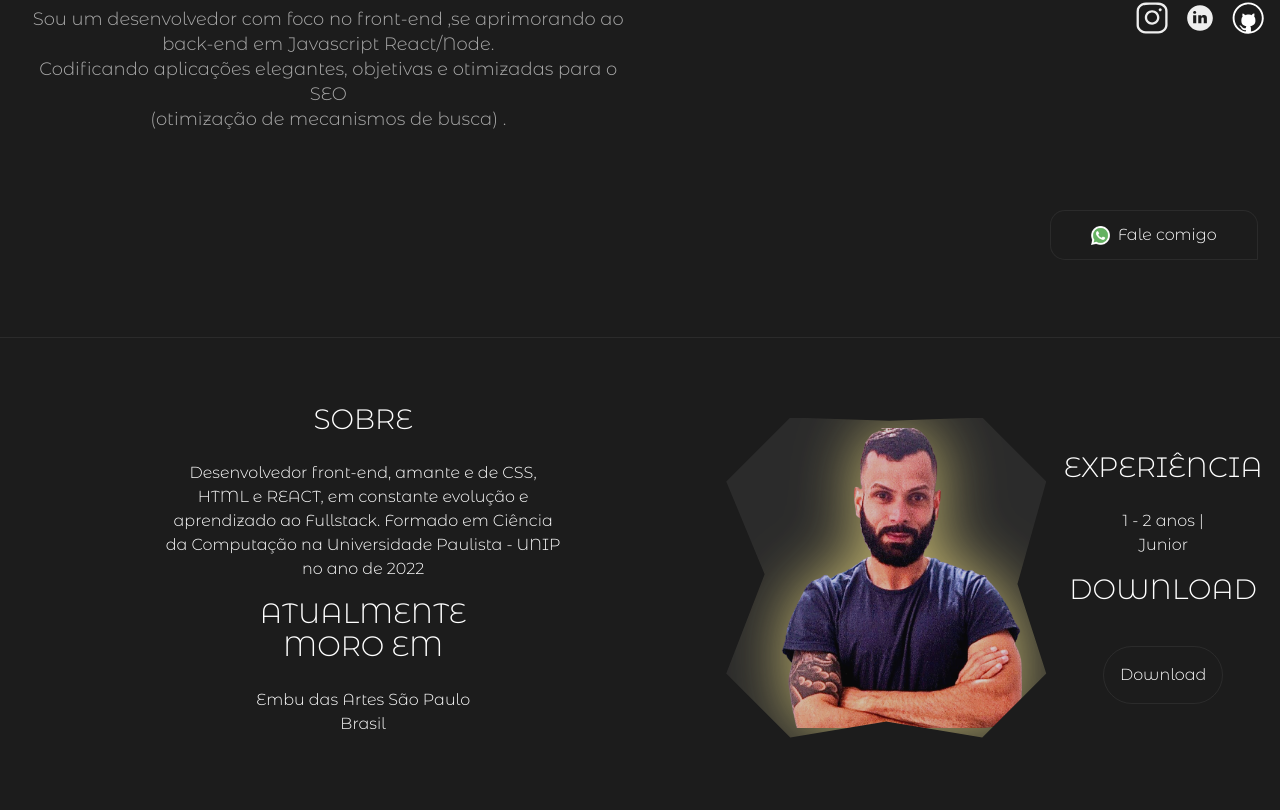
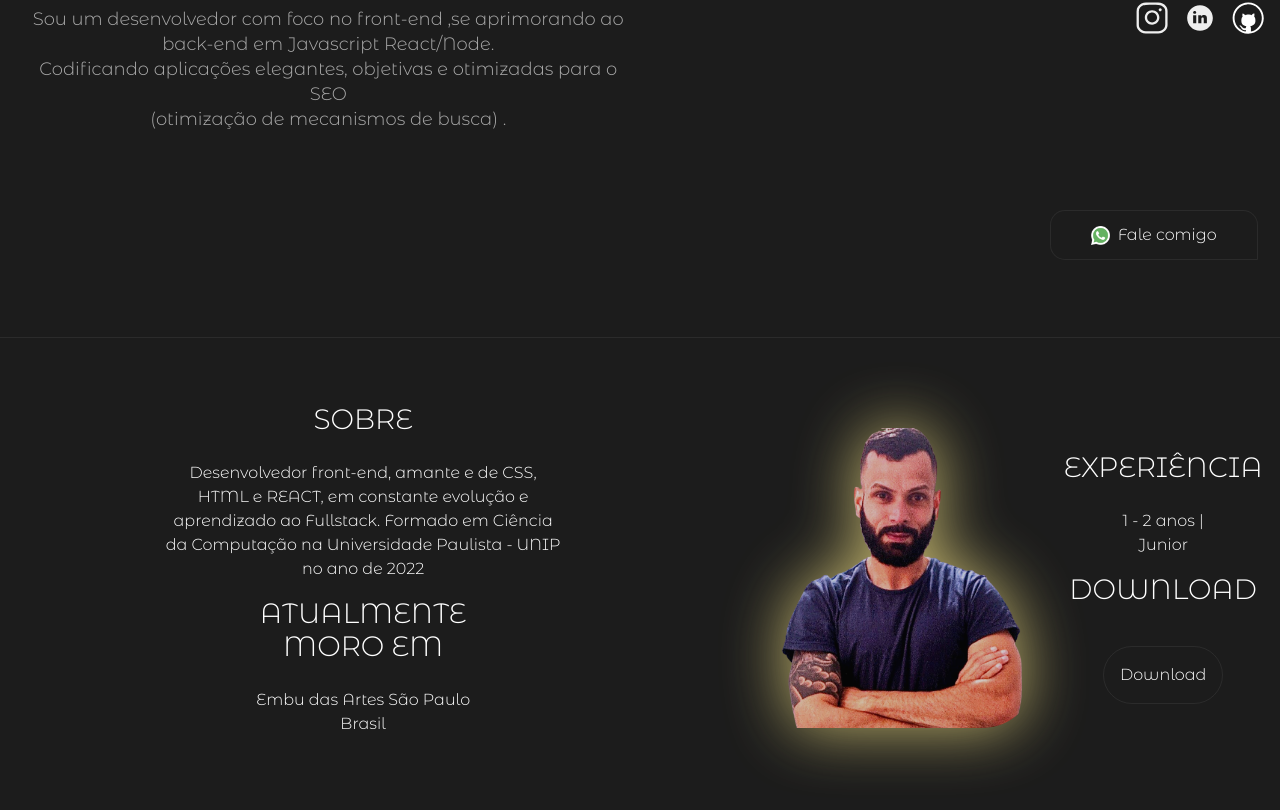
Before and after one commit to adrianodisam/NovoPortifolio, a React (Create React App) app: page / in a window 1280 px wide. Shown: the part 302-1112 px from the top of the page. Built offline with nearby package versions, Linux system fonts and the light colour scheme.

Commit message:
imagem correção

```diff
--- a/src/componentes/FotoSobre/FotoSobre.js
+++ b/src/componentes/FotoSobre/FotoSobre.js
@@ -5,7 +5,7 @@ import imagemFundo from './imagemSobre-removebg-preview.png';
 const FotoSobre = () => {
   return (
     <div className={Styles.Container}>
-      <img src={imagemFundo} alt="Telefone" />
+      <img src={imagemFundo} alt="perfil" />
     </div>
   );
 };
--- a/src/componentes/FotoSobre/FotoSobre.module.css
+++ b/src/componentes/FotoSobre/FotoSobre.module.css
@@ -3,21 +3,7 @@
   justify-content: center;
   align-items: center;
   width: 50%;
-  background: hsla(0, 0%, 67%, 0.1);
-  clip-path: polygon(
-    20% 0%,
-    0% 20%,
-    12% 49%,
-    0% 80%,
-    20% 100%,
-    50% 95%,
-    80% 100%,
-    100% 80%,
-    91% 52%,
-    100% 20%,
-    80% 0%,
-    51% 1%
-  );
+  /* background: hsla(0, 0%, 67%, 0.1); */
 }
 
 .Container img {
--- a/src/componentes/Projeto/Projeto.module.css
+++ b/src/componentes/Projeto/Projeto.module.css
@@ -3,7 +3,6 @@
   justify-content: center;
   align-items: center;
   flex-direction: column;
-
   padding: 1rem;
   border: 1px solid var(--CorBorda);
   background: hsla(0, 0%, 37%, 0.1);
```
